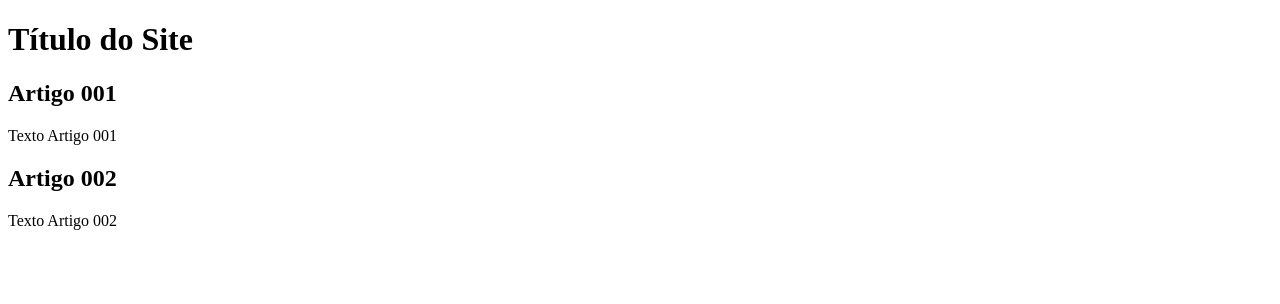
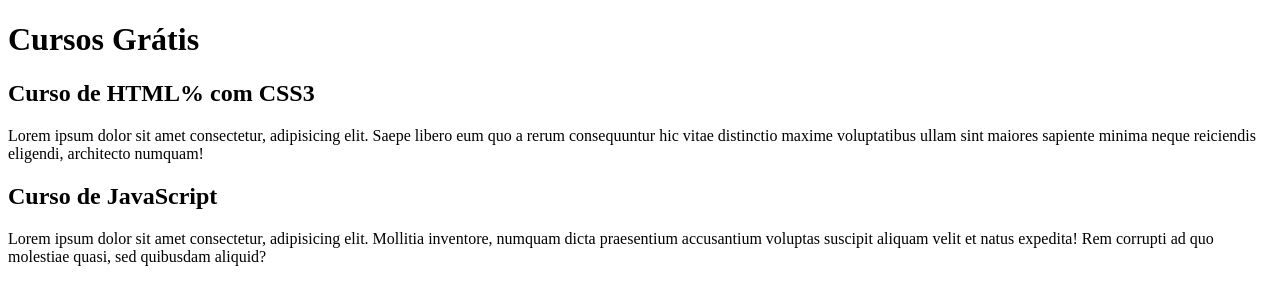
Before and after one commit to henriquesantosx/projeto-site, a plain HTML site: page index.html in a window 1280 px wide. Drawn offline with Linux system fonts and the light colour scheme.

Commit message:
comecei a escrever o conteúdo

```diff
--- a/index.html
+++ b/index.html
@@ -9,15 +9,15 @@
 <body>
     <main>
         <header>
-            <h1>Título do Site</h1>
+            <h1>Cursos Grátis</h1>
         </header>
         <article>
-            <h2>Artigo 001</h2>
-            <p>Texto Artigo 001</p>
+            <h2>Curso de HTML% com CSS3</h2>
+            <p>Lorem ipsum dolor sit amet consectetur, adipisicing elit. Saepe libero eum quo a rerum consequuntur hic vitae distinctio maxime voluptatibus ullam sint maiores sapiente minima neque reiciendis eligendi, architecto numquam!</p>
         </article>
         <article>
-            <h2>Artigo 002</h2>
-            <p>Texto Artigo 002</p>
+            <h2>Curso de JavaScript</h2>
+            <p>Lorem ipsum dolor sit amet consectetur, adipisicing elit. Mollitia inventore, numquam dicta praesentium accusantium voluptas suscipit aliquam velit et natus expedita! Rem corrupti ad quo molestiae quasi, sed quibusdam aliquid?</p>
         </article>
     </main>
 </body>
```
